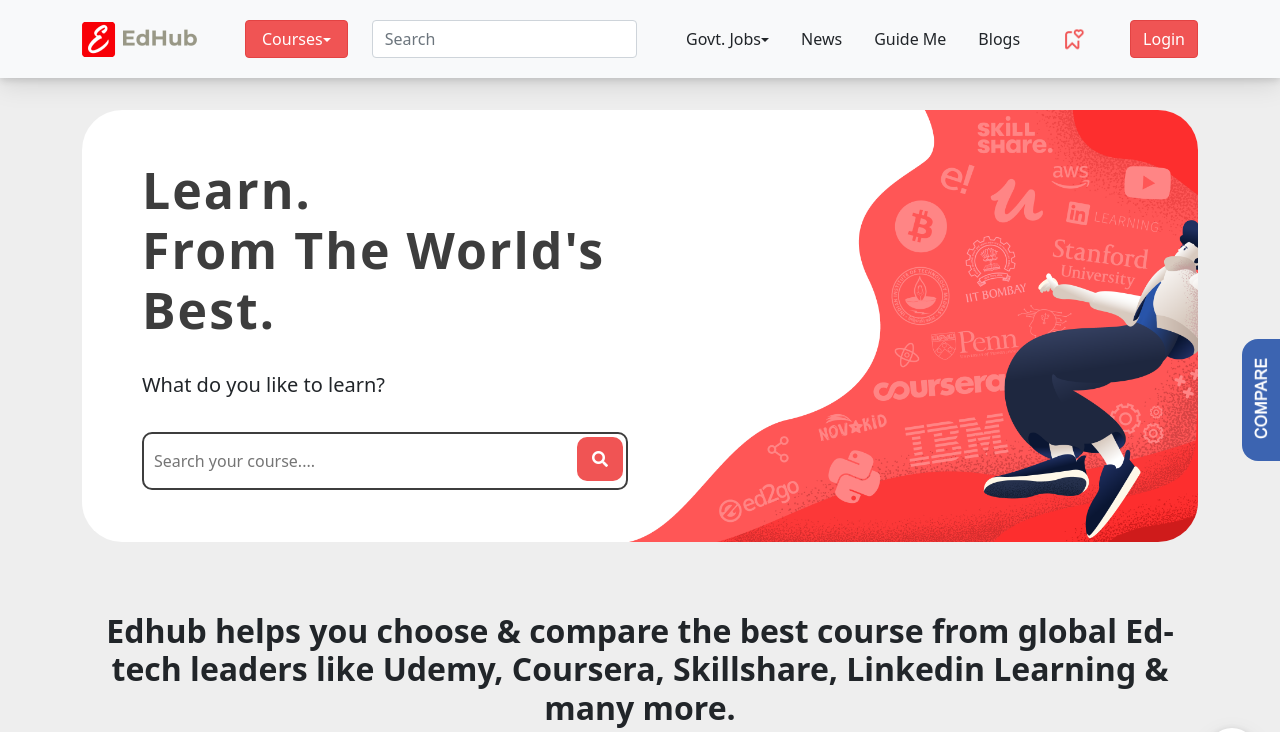
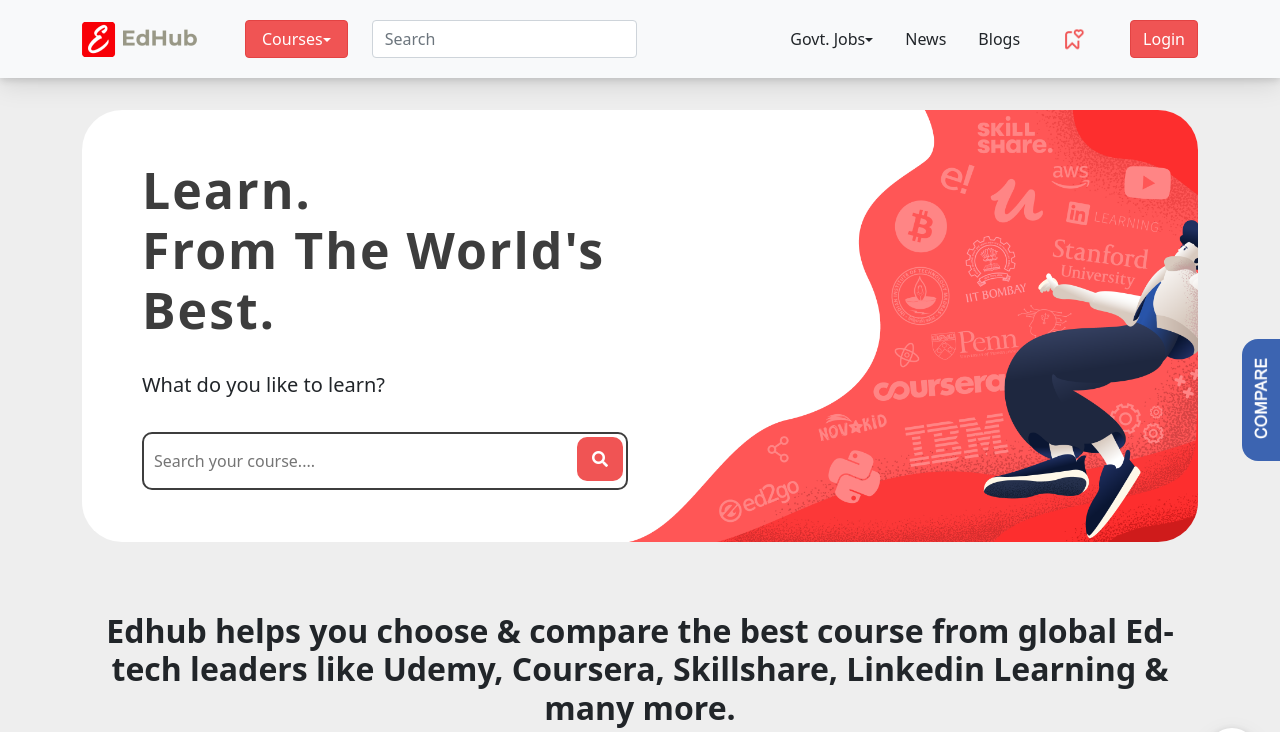
Before and after one commit to AakeyRed/edhubpro.github.io, a plain HTML site: page index.html in a window 1280 px wide. Shown: the top 732 px of the page. Drawn offline with Linux system fonts and the light colour scheme.

Commit message:
guide me removed

```diff
--- a/index.html
+++ b/index.html
@@ -143,9 +143,6 @@
                         </li>
                         <li class="nav-item">
                             <a href="javascript:void(0);" class="nav-link link-dark">News</a>
-                        </li>
-                        <li class="nav-item">
-                            <a href="javascript:void(0);" class="nav-link link-dark">Guide Me</a>
                         </li>
                         <li class="nav-item">
                             <a href="javascript:void(0);" class="nav-link link-dark">Blogs</a>
```
